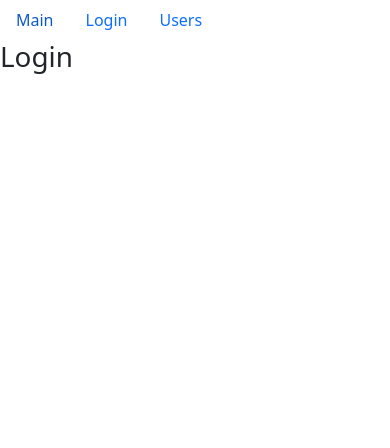
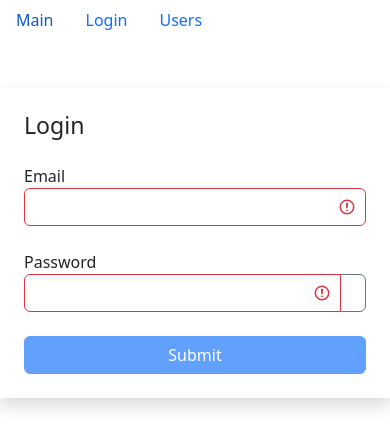
Before and after one commit to bestofaIl/fast-company, a React (Create React App) app: page /login in a window 390 px wide. Shown: the top 448 px of the page. Built offline with nearby package versions, Linux system fonts and the light colour scheme.

Commit message:
login-v1

```diff
--- a/package.json
+++ b/package.json
@@ -7,6 +7,7 @@
     "@testing-library/react": "^13.3.0",
     "@testing-library/user-event": "^13.5.0",
     "bootstrap": "^5.2.0",
+    "bootstrap-icons": "^1.9.1",
     "lodash": "^4.17.15",
     "prop-types": "^15.8.1",
     "react": "^18.2.0",
--- a/src/app/App.js
+++ b/src/app/App.js
@@ -1,5 +1,5 @@
 import React from "react";
-import { Route, Switch } from "react-router-dom";
+import { Route, Switch, Redirect } from "react-router-dom";
 import NavBar from "./components/navBar";
 import Main from "./layouts/main";
 import Login from "./layouts/login";
@@ -11,8 +11,9 @@
             <NavBar />
             <Switch>
                 <Route path="/login" component={Login} />
-                <Route path="/users/:userId?" render={(props) => (<Users {...props}/>)} />
+                <Route path="/users/:userId?" component={Users} />
                 <Route path="/" component={Main} />
+                <Redirect to="/" />
             </Switch>
         </>
     );
--- a/src/app/components/tableBody.jsx
+++ b/src/app/components/tableBody.jsx
@@ -1,5 +1,4 @@
 import React from "react";
-import { Link } from "react-router-dom";
 import PropTypes from "prop-types";
 import _ from "lodash";
 
@@ -11,11 +10,6 @@
                 return component(item);
             }
             return component;
-        }
-        if (columns[column].path === "name") {
-            return (<Link to={`/users/${item._id}`}>
-                {_.get(item, columns[column].path)}
-            </Link>);
         }
         return _.get(item, columns[column].path);
     };
--- /dev/null
+++ b/src/app/components/textField.jsx
@@ -0,0 +1,45 @@
+import React, { useState } from "react";
+import PropTypes from "prop-types";
+
+const TextField = ({ label, type, name, value, onChange, error }) => {
+    const [showPassword, setShowPassword] = useState(false);
+    const inputClassAddition = error ? "is-invalid" : "is-valid";
+
+    const toggleShowPassword = () => {
+        setShowPassword(prevState => !prevState);
+    };
+    return (
+        <div className="mb-4">
+            <label htmlFor={name}>{label}</label>
+            <div className="input-group">
+                <input
+                    type={showPassword ? "text" : type}
+                    id={name}
+                    name={name}
+                    value={value}
+                    onChange={onChange}
+                    className= {`form-control ${inputClassAddition}`}
+                />
+                {type === "password" && (
+                    <button className="btn btn-outline-secondary" type="button" onClick={toggleShowPassword}>
+                        <i className="bi bi-eye"></i>
+                    </button>
+                )}
+            </div>
+            {error && <div className="invalid-feedback">{error}</div>}
+        </div>
+    );
+};
+TextField.defaultProps = {
+    type: "text"
+};
+TextField.propTypes = {
+    label: PropTypes.string,
+    type: PropTypes.string,
+    name: PropTypes.string,
+    value: PropTypes.string,
+    onChange: PropTypes.func,
+    error: PropTypes.string
+};
+
+export default TextField;
--- a/src/app/components/userPage.jsx
+++ b/src/app/components/userPage.jsx
@@ -1,4 +1,4 @@
-import React, { useState } from "react";
+import React, { useEffect, useState } from "react";
 import api from "../api/index";
 import PropTypes from "prop-types";
 import QualitiesList from "./qualitiesList";
@@ -9,9 +9,12 @@
     const handlePushBack = () => {
         history.push("/users");
     };
-    api.users.getById(userId).then(data => {
-        setUser(data);
+    useEffect(() => {
+        api.users.getById(userId).then(data => {
+            setUser(data);
+        });
     });
+
     if (user) {
         return (
             <>
@@ -30,7 +33,8 @@
 
 UserPage.propTypes = {
     match: PropTypes.object,
-    history: PropTypes.object
+    history: PropTypes.object,
+    userId: PropTypes.string
 };
 
 export default UserPage;
--- a/src/app/components/usersTable.jsx
+++ b/src/app/components/usersTable.jsx
@@ -1,4 +1,5 @@
 import React from "react";
+import { Link } from "react-router-dom";
 import PropTypes from "prop-types";
 import Bookmark from "./bookmark";
 import QualitiesList from "./qualitiesList";
@@ -6,7 +7,7 @@
 
 const UsersTable = ({ users, onSort, selectedSort, onToggleBookMark, onDelete, ...rest }) => {
     const columns = {
-        name: { path: "name", name: "Имя" },
+        name: { path: "name", name: "Имя", component: (user) => <Link to={`/users/${user._id}`}>{user.name}</Link> },
         qualities: { name: "Качество", component: (user) => (<QualitiesList qualities={user.qualities} />) },
         professions: { path: "profession.name", name: "Профессия" },
         completedMeetings: { path: "completedMeetings", name: "Встретился, раз" },
--- a/src/app/layouts/login.jsx
+++ b/src/app/layouts/login.jsx
@@ -1,7 +1,85 @@
-import React from "react";
+import React, { useEffect, useState } from "react";
+import TextField from "../components/textField";
+import { validator } from "../utils/validator";
 
 const Login = () => {
-    return <h1>Login</h1>;
+    const [data, setData] = useState({ email: "", password: "" });
+    const [errors, setErrors] = useState({});
+
+    const handleChange = ({ target }) => {
+        setData(prevState => ({
+            ...prevState,
+            [target.name]: target.value
+        }));
+    };
+    const validatorConfig = {
+        email: {
+            isRequired: {
+                message: "Email is required to fill"
+            },
+            isEmail: {
+                message: "Check your email"
+            }
+        },
+        password: {
+            isRequired: {
+                message: "Password is required to fill"
+            },
+            isCapitalSymbol: {
+                message: "Password must contain at least one capital letter"
+            },
+            isContainDigit: {
+                message: "Password must contain at least one digit"
+            },
+            min: {
+                message: "Password must contain at least 8 symbols",
+                value: 8
+            }
+        }
+    };
+    useEffect(() => {
+        validate();
+    }, [data]);
+
+    const validate = () => {
+        const errors = validator(data, validatorConfig);
+        setErrors(errors);
+        return Object.keys(errors).length === 0;
+    };
+    const isValid = Object.keys(errors).length === 0;
+    const handleSubmit = (e) => {
+        e.preventDefault();
+        const isValid = validate();
+        if (!isValid) return;
+        console.log(data);
+    };
+    return (
+        <div className="container mt-5">
+            <div className="row">
+                <div className="col-md-6 offset-md-3 shadow p-4">
+                    <h3 className="mb-4">Login</h3>
+                    <form onSubmit={handleSubmit}>
+                        <TextField
+                            label="Email"
+                            name="email"
+                            value={data.email}
+                            onChange={handleChange}
+                            error={errors.email}
+                        />
+                        <TextField
+                            label="Password"
+                            type="password"
+                            name="password"
+                            value={data.password}
+                            onChange={handleChange}
+                            error={errors.password}
+                        />
+                        <button className="btn btn-primary w-100 mx-auto" type="submit" disabled={!isValid}>Submit</button>
+                    </form>
+                </div>
+            </div>
+        </div>
+    );
 };
 
 export default Login;
--- a/src/app/layouts/users.jsx
+++ b/src/app/layouts/users.jsx
@@ -1,10 +1,13 @@
 import React from "react";
+import { useParams, useHistory } from "react-router-dom";
 import PropTypes from "prop-types";
 import UsersList from "../components/usersList";
 import UserPage from "../components/userPage";
 
-const Users = ({ match, history }) => {
-    const userId = match.params.userId;
+const Users = () => {
+    const history = useHistory();
+    const params = useParams();
+    const { userId } = params;
     return <>{userId ? <UserPage userId={userId} history={history} /> : <UsersList />}</>;
 };
 
--- /dev/null
+++ b/src/app/utils/validator.js
@@ -0,0 +1,39 @@
+export function validator(data, config) {
+    const errors = {};
+    const emailRegExp = /^\S+@\S+\.\S+$/g;
+    const capitalRegExp = /[A-Z]+/g;
+    const digitRegExp = /\d+/;
+
+    function validate(validateMethod, data, config) {
+        let statusValidate;
+        switch (validateMethod) {
+        case "isRequired":
+            statusValidate = data.trim() === "";
+            break;
+        case "isEmail":
+            statusValidate = !emailRegExp.test(data);
+            break;
+        case "isCapitalSymbol":
+            statusValidate = !capitalRegExp.test(data);
+            break;
+        case "isContainDigit":
+            statusValidate = !digitRegExp.test(data);
+            break;
+        case "min":
+            statusValidate = data.length < config.value;
+            break;
+        default:
+            break;
+        }
+        if (statusValidate) return config.message;
+    }
+    for (const fieldName in data) {
+        for (const validateMethod in config[fieldName]) {
+            const error = validate(validateMethod, data[fieldName], config[fieldName][validateMethod]);
+            if (error && !errors[fieldName]) {
+                errors[fieldName] = error;
+            }
+        }
+    }
+    return errors;
+}
```
Also changed, not shown: 1 other file (tests, documents, lock files or other folders).
